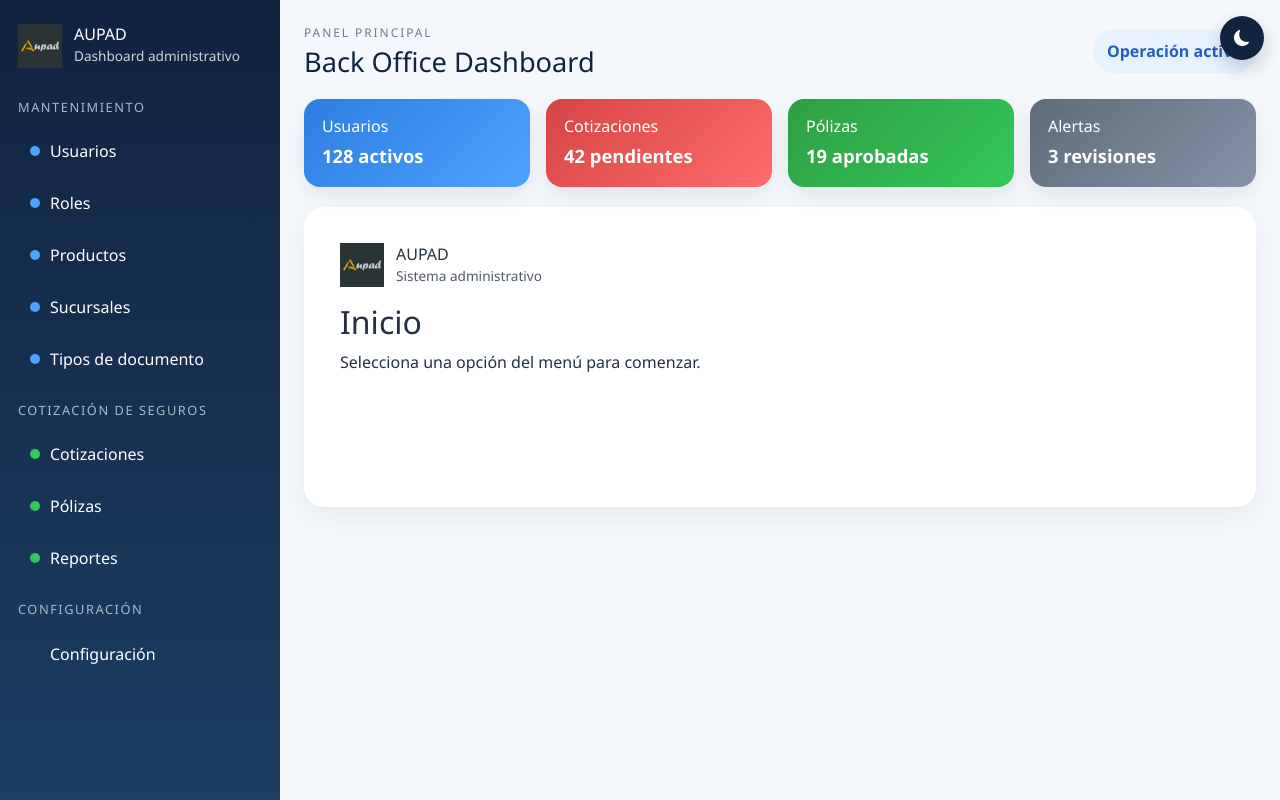
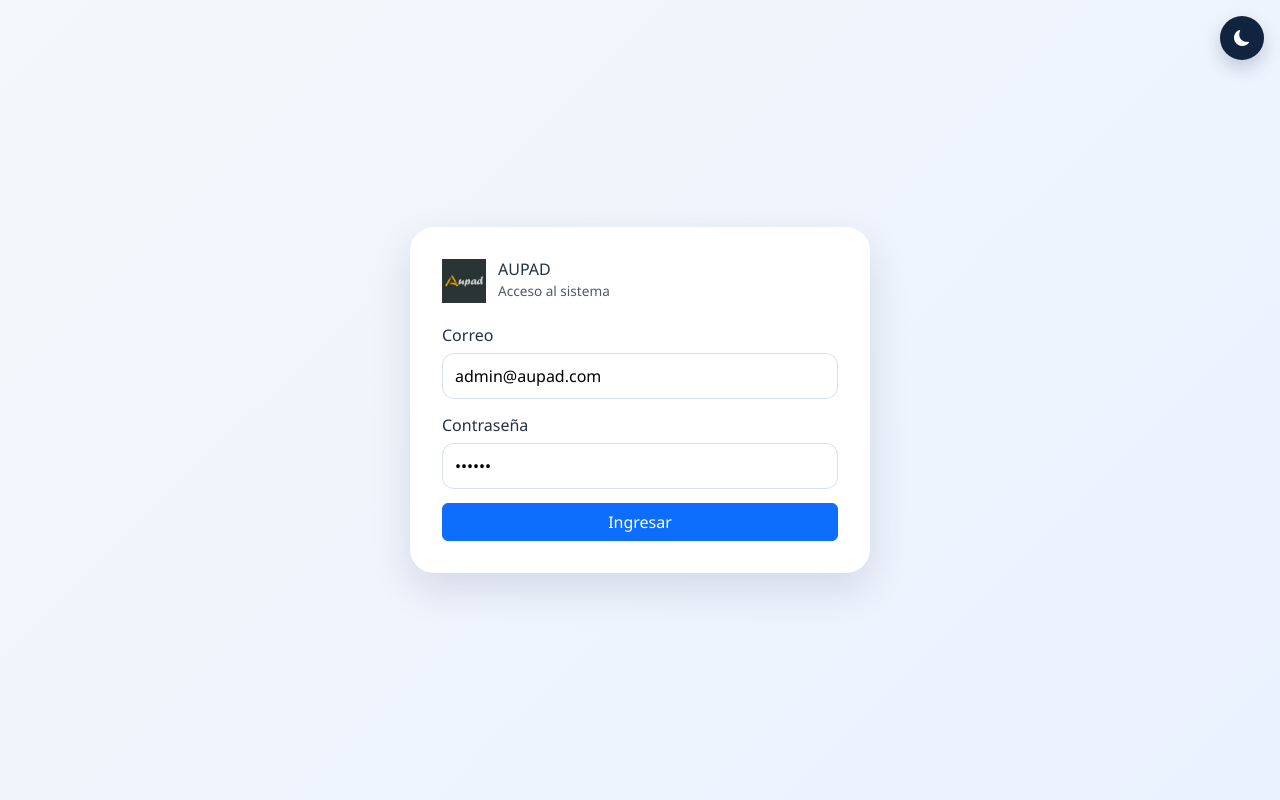
Before and after one commit to PabloFA777/aupad-fronted, an Angular app: page /login in a window 1280 px wide. Before the commit this address led to /. Built offline with nearby package versions, Linux system fonts and the light colour scheme.

Commit message:
Login sea pantalla inicial

```diff
--- a/src/app/app.routes.ts
+++ b/src/app/app.routes.ts
@@ -2,15 +2,19 @@ import { Routes } from '@angular/router';
 import { DashboardShellComponent } from './features/dashboard/components/dashboard-shell/dashboard-shell.component';
 import { HomePageComponent } from './features/dashboard/pages/home/home-page.component';
 import { DocumentTypesListComponent } from './features/maintenance/pages/document-types/document-types-list.component';
+import { LoginComponent } from './features/auth/pages/login/login.component';
 import { UsersListComponent } from './features/auth/pages/users/users-list.component';
 import { RolesListComponent } from './features/auth/pages/roles/roles-list.component';
 import { SystemConfigListComponent } from './features/settings/pages/system-config/system-config-list.component';
 import { InsuranceListComponent } from './features/quotations/pages/insurance/insurance-list.component';
+import { authGuard } from './core/guards/auth.guard';
 
 export const routes: Routes = [
+  { path: 'login', component: LoginComponent },
   {
     path: '',
     component: DashboardShellComponent,
+    canActivate: [authGuard],
     children: [
       { path: '', component: HomePageComponent },
       { path: 'maintenance', component: HomePageComponent },
@@ -26,5 +30,5 @@ export const routes: Routes = [
       { path: 'quotations/reports', component: HomePageComponent }
     ]
   },
-  { path: '**', redirectTo: '' }
+  { path: '**', redirectTo: 'login' }
 ];
--- /dev/null
+++ b/src/app/core/guards/auth.guard.ts
@@ -0,0 +1,15 @@
+import { inject } from '@angular/core';
+import { CanActivateFn, Router } from '@angular/router';
+import { AuthService } from '../services/auth.service';
+
+export const authGuard: CanActivateFn = () => {
+  const authService = inject(AuthService);
+  const router = inject(Router);
+
+  if (authService.isAuthenticated()) {
+    return true;
+  }
+
+  router.navigate(['/login']);
+  return false;
+};
--- /dev/null
+++ b/src/app/core/services/auth.service.ts
@@ -0,0 +1,18 @@
+import { Injectable, signal } from '@angular/core';
+
+@Injectable({
+  providedIn: 'root'
+})
+export class AuthService {
+  readonly isAuthenticated = signal(false);
+
+  login(email: string, password: string): boolean {
+    const valid = email.trim().toLowerCase() === 'admin@aupad.com' && password === '123456';
+    this.isAuthenticated.set(valid);
+    return valid;
+  }
+
+  logout() {
+    this.isAuthenticated.set(false);
+  }
+}
--- /dev/null
+++ b/src/app/features/auth/pages/login/login.component.css
@@ -0,0 +1,42 @@
+.login-page {
+  min-height: 100vh;
+  display: grid;
+  place-items: center;
+  background: linear-gradient(135deg, #f4f7fb 0%, #eaf2ff 100%);
+  padding: 24px;
+}
+
+.login-card {
+  width: min(460px, 100%);
+  padding: 32px;
+  border-radius: 24px;
+  background: white;
+  box-shadow: 0 16px 40px rgba(16, 35, 63, 0.12);
+}
+
+.login-form {
+  margin-top: 20px;
+  display: grid;
+  gap: 14px;
+}
+
+.login-form label {
+  display: flex;
+  flex-direction: column;
+  gap: 6px;
+}
+
+.login-form input {
+  border: 1px solid #d8e0eb;
+  border-radius: 12px;
+  padding: 10px 12px;
+}
+
+.app-shell.dark-theme .login-page {
+  background: linear-gradient(135deg, #0f172a 0%, #111827 100%);
+}
+
+.app-shell.dark-theme .login-card {
+  background: #111827;
+  color: #e2e8f0;
+}
--- /dev/null
+++ b/src/app/features/auth/pages/login/login.component.html
@@ -0,0 +1,22 @@
+<div class="login-page">
+  <div class="login-card">
+    <app-brand [title]="'AUPAD'" [subtitle]="'Acceso al sistema'" />
+
+    <form class="login-form" (ngSubmit)="login()">
+      <label>
+        <span>Correo</span>
+        <input type="email" [(ngModel)]="email" name="email" placeholder="usuario@empresa.com" />
+      </label>
+      <label>
+        <span>Contraseña</span>
+        <input type="password" [(ngModel)]="password" name="password" placeholder="********" />
+      </label>
+
+      @if (errorMessage) {
+        <div class="alert alert-danger py-2">{{ errorMessage }}</div>
+      }
+
+      <button type="submit" class="btn btn-primary w-100">Ingresar</button>
+    </form>
+  </div>
+</div>
--- /dev/null
+++ b/src/app/features/auth/pages/login/login.component.ts
@@ -0,0 +1,33 @@
+import { CommonModule } from '@angular/common';
+import { ChangeDetectionStrategy, Component, inject } from '@angular/core';
+import { FormsModule } from '@angular/forms';
+import { Router } from '@angular/router';
+import { AppBrandComponent } from '../../../../shared/components/app-brand/app-brand.component';
+import { AuthService } from '../../../../core/services/auth.service';
+
+@Component({
+  selector: 'app-login',
+  standalone: true,
+  imports: [CommonModule, FormsModule, AppBrandComponent],
+  templateUrl: './login.component.html',
+  styleUrl: './login.component.css',
+  changeDetection: ChangeDetectionStrategy.OnPush
+})
+export class LoginComponent {
+  private readonly authService = inject(AuthService);
+  private readonly router = inject(Router);
+
+  email = 'admin@aupad.com';
+  password = '123456';
+  errorMessage = '';
+
+  login() {
+    const success = this.authService.login(this.email, this.password);
+    if (success) {
+      this.errorMessage = '';
+      this.router.navigate(['/']);
+    } else {
+      this.errorMessage = 'Credenciales inválidas';
+    }
+  }
+}
--- a/src/app/features/dashboard/components/dashboard-shell/dashboard-shell.component.css
+++ b/src/app/features/dashboard/components/dashboard-shell/dashboard-shell.component.css
@@ -171,6 +171,12 @@
   color: #10233f;
 }
 
+.topbar-actions {
+  display: flex;
+  align-items: center;
+  gap: 10px;
+}
+
 .topbar-badge {
   background: #e8f2ff;
   color: #1f5fbf;
--- a/src/app/features/dashboard/components/dashboard-shell/dashboard-shell.component.html
+++ b/src/app/features/dashboard/components/dashboard-shell/dashboard-shell.component.html
@@ -49,7 +49,12 @@
         <p class="eyebrow">Panel principal</p>
         <h1>Back Office Dashboard</h1>
       </div>
-      <div class="topbar-badge">Operación activa</div>
+      <div class="topbar-actions">
+        <div class="topbar-badge">Operación activa</div>
+        <button class="btn btn-outline-secondary btn-sm" (click)="logout()" title="Cerrar sesión">
+          <i class="bi bi-box-arrow-right"></i>
+        </button>
+      </div>
     </header>
 
     <section class="summary-grid">
--- a/src/app/features/dashboard/components/dashboard-shell/dashboard-shell.component.ts
+++ b/src/app/features/dashboard/components/dashboard-shell/dashboard-shell.component.ts
@@ -1,7 +1,8 @@
 import { CommonModule } from '@angular/common';
-import { ChangeDetectionStrategy, Component, signal } from '@angular/core';
-import { RouterLink, RouterLinkActive, RouterOutlet } from '@angular/router';
+import { ChangeDetectionStrategy, Component, inject, signal } from '@angular/core';
+import { Router, RouterLink, RouterLinkActive, RouterOutlet } from '@angular/router';
 import { AppBrandComponent } from '../../../../shared/components/app-brand/app-brand.component';
+import { AuthService } from '../../../../core/services/auth.service';
 
 @Component({
   selector: 'app-dashboard-shell',
@@ -12,6 +13,9 @@ import { AppBrandComponent } from '../../../../shared/components/app-brand/app-b
   changeDetection: ChangeDetectionStrategy.OnPush
 })
 export class DashboardShellComponent {
+  private readonly authService = inject(AuthService);
+  private readonly router = inject(Router);
+
   readonly isSidebarOpen = signal(false);
 
   onLogoLoad(event: Event) {
@@ -51,4 +55,9 @@ export class DashboardShellComponent {
   closeSidebar() {
     this.isSidebarOpen.set(false);
   }
+
+  logout() {
+    this.authService.logout();
+    this.router.navigate(['/login']);
+  }
 }
```
